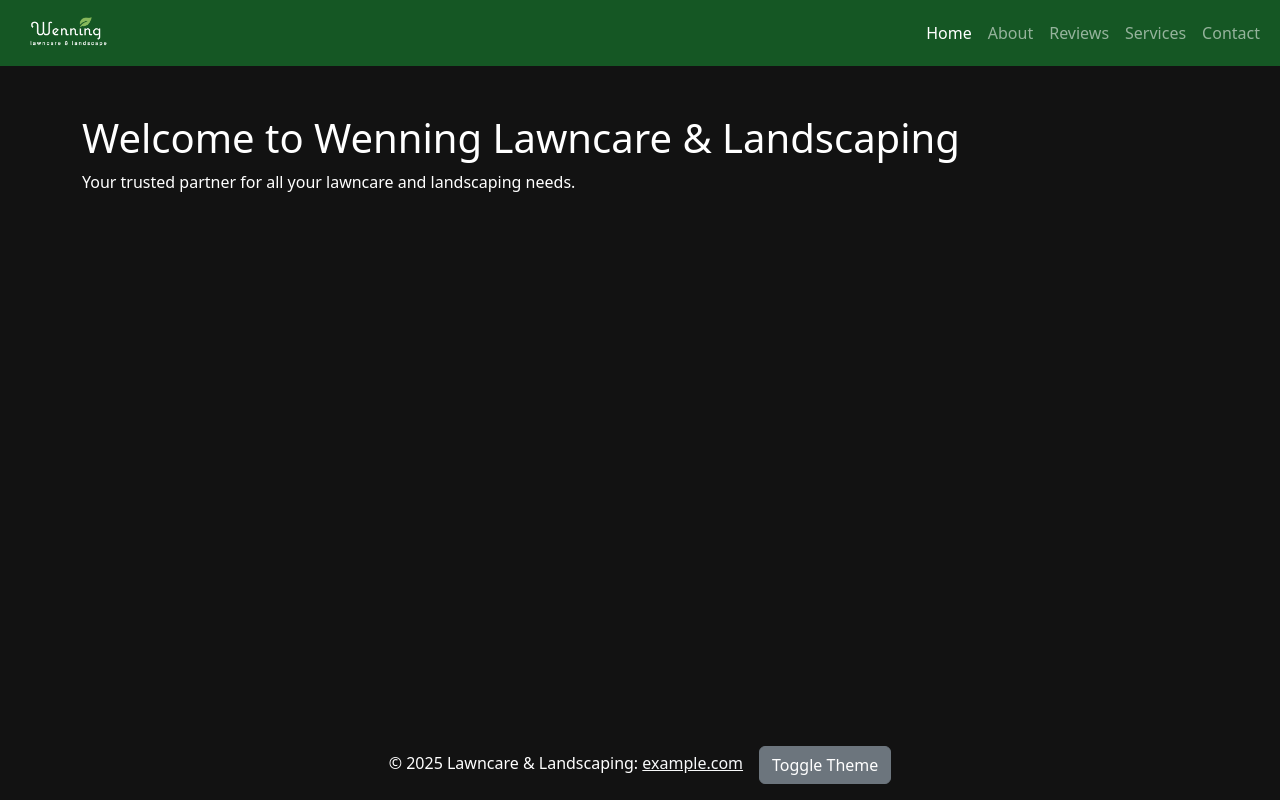
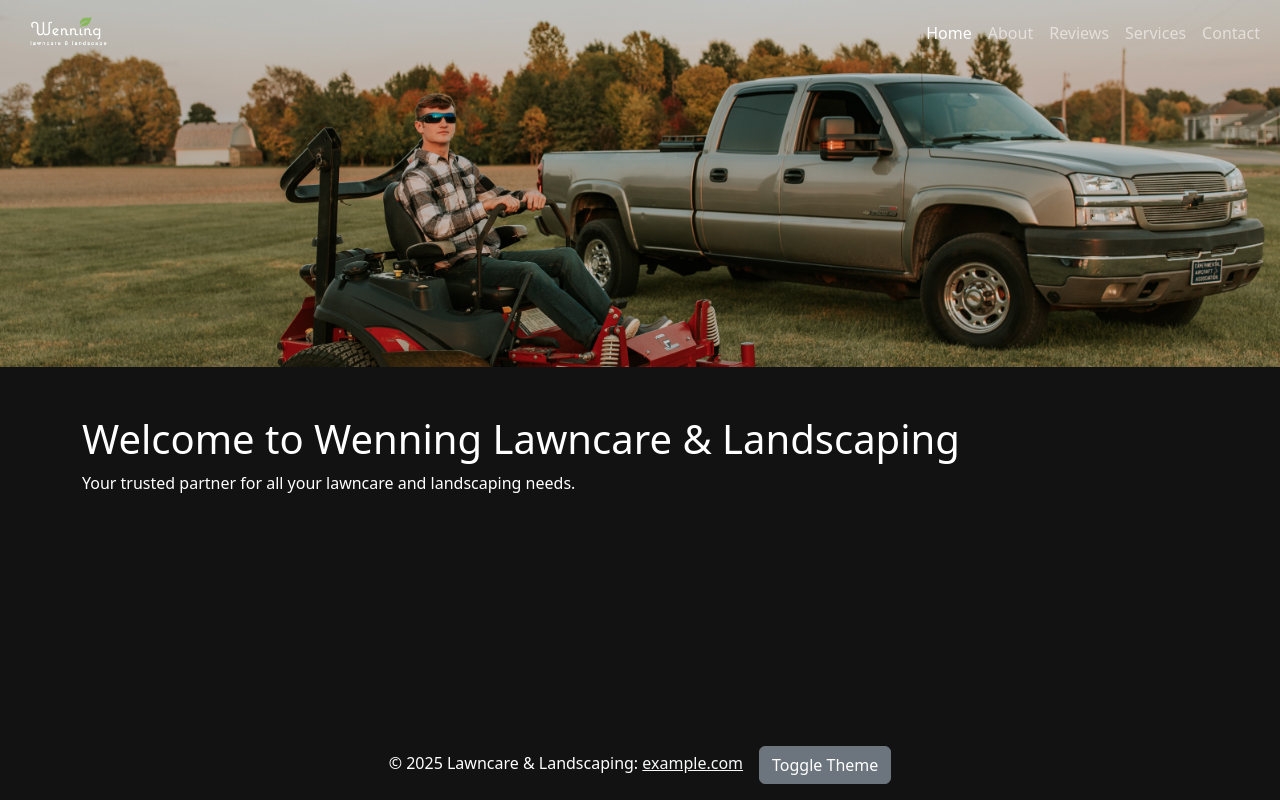
Before and after one commit to alexanderhunterking/wenning-lawncare, a Vue app: page / in a window 1280 px wide. Built offline with nearby package versions, Linux system fonts and the light colour scheme.

Commit message:
added the home page banner ;)

```diff
--- a/src/App.vue
+++ b/src/App.vue
@@ -1,6 +1,9 @@
 <template>
   <div :class="theme" class="theme-transition">
-    <NavBar :theme="theme" />
+    <NavBar :theme="theme" @toggle-theme="toggleTheme" />
+    <div class="banner">
+      <img src="./assets/JordanWenning-2930_Original.JPG" alt="Banner" class="banner-image">
+    </div>
     <div class="container mt-5">
       <h1>Welcome to Wenning Lawncare & Landscaping</h1>
       <p>Your trusted partner for all your lawncare and landscaping needs.</p>
@@ -57,4 +60,15 @@ body.dark-mode {
 .theme-transition {
   transition: background-color 0.5s, color 0.5s;
 }
+
+.banner {
+  width: 100%;
+  height: auto;
+  margin-top: -56px; /* Adjust based on the height of the navbar */
+}
+
+.banner-image {
+  width: 100%;
+  height: auto;
+}
 </style>
--- a/src/components/NavBar.vue
+++ b/src/components/NavBar.vue
@@ -1,8 +1,8 @@
 <template>
-    <nav :class="['navbar', 'navbar-expand-lg', theme === 'dark-mode' ? 'navbar-dark bg-dark-green' : 'navbar-light bg-light-green', 'theme-transition']">
+    <nav :class="['navbar', 'navbar-expand-lg', theme === 'dark-mode' ? 'navbar-dark' : 'navbar-light', isScrolled ? (theme === 'dark-mode' ? 'bg-dark-green' : 'bg-light-green') : 'bg-transparent', 'theme-transition', 'fixed-top']">
       <div class="container-fluid">
         <a class="navbar-brand" href="#"><img :src="logoSrc" alt="Wenning Lawncare & Landscaping" class="navbar-logo"></a>
-        <button class="navbar-toggler" type="button" @click="toggleTheme" aria-controls="navbarNav" aria-expanded="false" aria-label="Toggle navigation">
+        <button class="navbar-toggler" type="button" data-bs-toggle="collapse" data-bs-target="#navbarNav" aria-controls="navbarNav" aria-expanded="false" aria-label="Toggle navigation">
           <span class="navbar-toggler-icon"></span>
         </button>
         <div class="collapse navbar-collapse" id="navbarNav">
@@ -43,7 +43,8 @@ export default {
   data() {
     return {
       darkLogo,
-      lightLogo
+      lightLogo,
+      isScrolled: false
     };
   },
   computed: {
@@ -54,7 +55,16 @@ export default {
   methods: {
     toggleTheme() {
       this.$emit('toggle-theme');
+    },
+    handleScroll() {
+      this.isScrolled = window.scrollY > 50;
     }
+  },
+  mounted() {
+    window.addEventListener('scroll', this.handleScroll);
+  },
+  beforeDestroy() {
+    window.removeEventListener('scroll', this.handleScroll);
   }
 }
 </script>
@@ -67,6 +77,11 @@ export default {
 .bg-dark-green {
   background-color: #155724;
 }
+
+.bg-transparent {
+  background-color: transparent;
+}
+
 .navbar-logo {
   height: 40px;
   width: auto;
@@ -75,4 +90,11 @@ export default {
 .theme-transition {
   transition: background-color 0.5s, color 0.5s;
 }
+
+.fixed-top {
+  position: fixed;
+  top: 0;
+  width: 100%;
+  z-index: 1030;
+}
 </style>
```
Also changed, not shown: public/index.html (added, +15 -0 lines), src/assets/JordanWenning-2930_Original.JPG (added).
